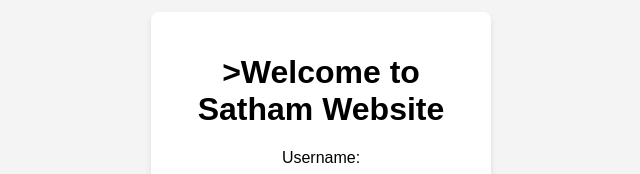
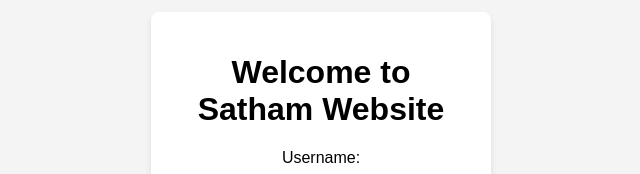
Before and after one commit to sathamhussain123/simple-login-setup, a plain HTML site: page app/index.html in a window 1280 px wide. Shown: the part 221-395 px from the top of the page, without its empty margins (319-959 px from the left). Drawn offline with Linux system fonts and the light colour scheme.

Commit message:
Update index.html

```diff
--- a/app/index.html
+++ b/app/index.html
@@ -8,7 +8,7 @@
 </head>
 <body>
     <div class="login-container">
-        <h1>>Welcome to Satham Website</h1>
+        <h1>Welcome to Satham Website</h1>
         <form>
             <label for="username">Username:</label>
             <input type="text" id="username" name="username" required>
```
